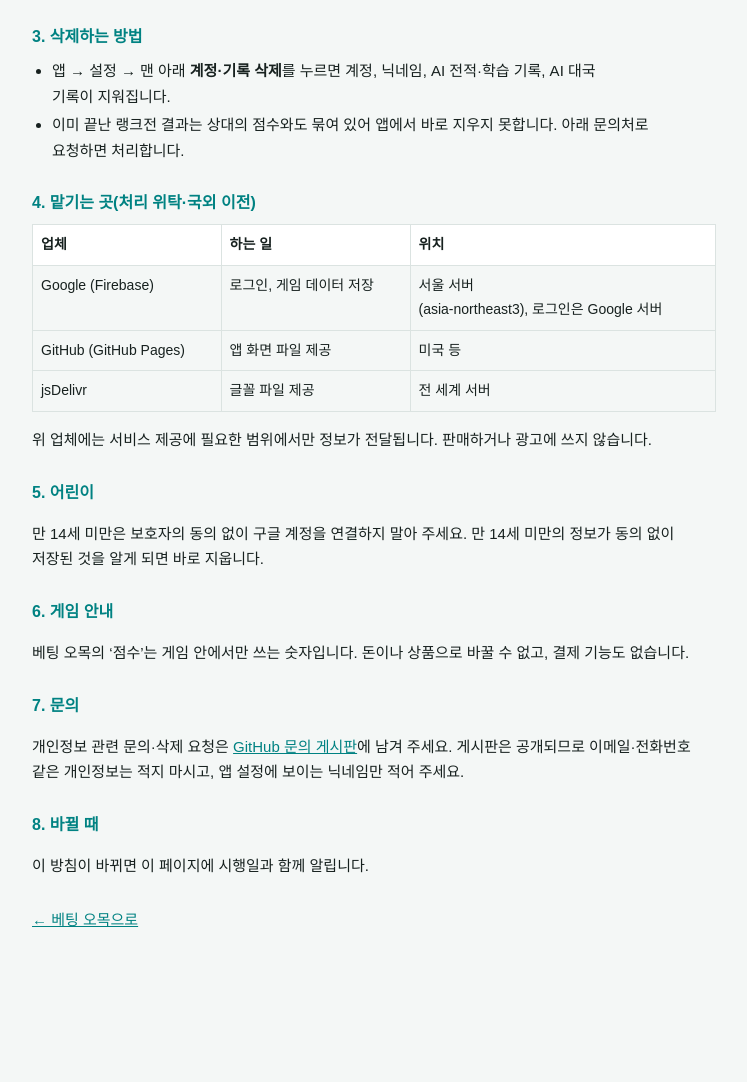
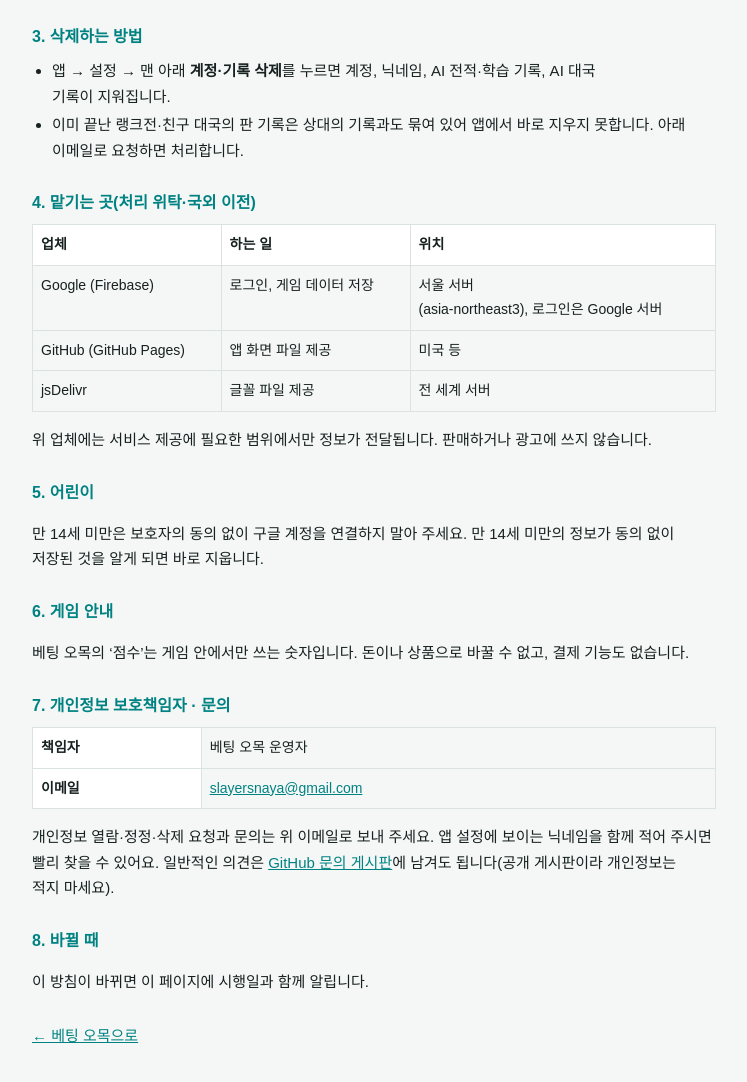
Before and after one commit to slayersnaya/Betting-Omok, a plain HTML site: page privacy.html in a window 1280 px wide. Shown: the part 1038-2120 px from the top of the page, without its empty margins (266-1013 px from the left). Before the commit the page ends 2045 px from the top, so only its background shows below. Drawn offline with Linux system fonts and the light colour scheme; a web font is replaced by a local one.

Commit message:
개인정보처리방침: 보호책임자·문의 이메일 추가
Co-Authored-By: Claude Opus 5.5 <noreply@anthropic.com>
Claude-Session: https://claude.ai/code/session_017jDQYyfqwjzrjeTw8Y2gKp

```diff
--- a/privacy.html
+++ b/privacy.html
@@ -59,7 +59,7 @@ a{color:var(--pri)}
 <h2>3. 삭제하는 방법</h2>
 <ul>
 <li>앱 → 설정 → 맨 아래 <b>계정·기록 삭제</b>를 누르면 계정, 닉네임, AI 전적·학습 기록, AI 대국 기록이 지워집니다.</li>
-<li>이미 끝난 랭크전 결과는 상대의 점수와도 묶여 있어 앱에서 바로 지우지 못합니다. 아래 문의처로 요청하면 처리합니다.</li>
+<li>이미 끝난 랭크전·친구 대국의 판 기록은 상대의 기록과도 묶여 있어 앱에서 바로 지우지 못합니다. 아래 이메일로 요청하면 처리합니다.</li>
 </ul>
 
 <h2>4. 맡기는 곳(처리 위탁·국외 이전)</h2>
@@ -77,8 +77,12 @@ a{color:var(--pri)}
 <h2>6. 게임 안내</h2>
 <p>베팅 오목의 ‘점수’는 게임 안에서만 쓰는 숫자입니다. 돈이나 상품으로 바꿀 수 없고, 결제 기능도 없습니다.</p>
 
-<h2>7. 문의</h2>
-<p>개인정보 관련 문의·삭제 요청은 <a href="https://github.com/slayersnaya/Betting-Omok/issues" target="_blank" rel="noopener">GitHub 문의 게시판</a>에 남겨 주세요. 게시판은 공개되므로 이메일·전화번호 같은 개인정보는 적지 마시고, 앱 설정에 보이는 닉네임만 적어 주세요.</p>
+<h2>7. 개인정보 보호책임자 · 문의</h2>
+<table>
+<tr><th>책임자</th><td>베팅 오목 운영자</td></tr>
+<tr><th>이메일</th><td><a href="mailto:slayersnaya@gmail.com">slayersnaya@gmail.com</a></td></tr>
+</table>
+<p>개인정보 열람·정정·삭제 요청과 문의는 위 이메일로 보내 주세요. 앱 설정에 보이는 닉네임을 함께 적어 주시면 빨리 찾을 수 있어요. 일반적인 의견은 <a href="https://github.com/slayersnaya/Betting-Omok/issues" target="_blank" rel="noopener">GitHub 문의 게시판</a>에 남겨도 됩니다(공개 게시판이라 개인정보는 적지 마세요).</p>
 
 <h2>8. 바뀔 때</h2>
 <p>이 방침이 바뀌면 이 페이지에 시행일과 함께 알립니다.</p>
```
Also changed, not shown: 1 other file.
